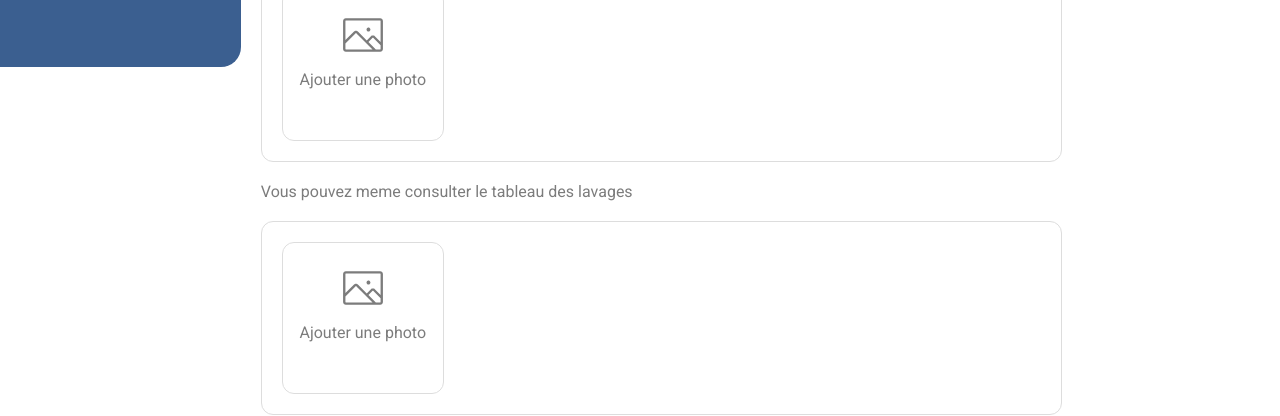
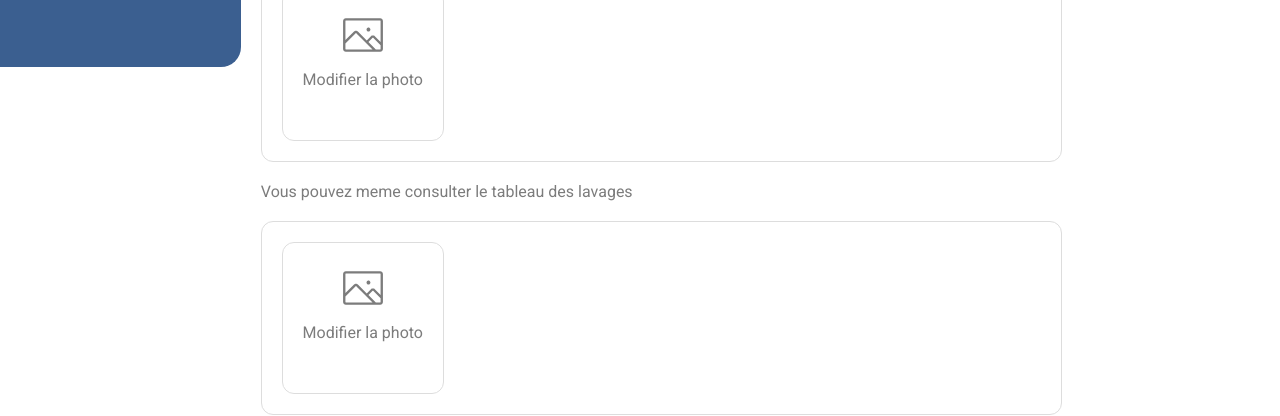
Before and after one commit to mondher0/penista, a React (Vite) app: page /produit/modifier-produit/1 in a window 1280 px wide. Shown: the part 753-1169 px from the top of the page. Built offline with nearby package versions, Linux system fonts and the light colour scheme; no server answers; sample sign-in values are in the browser's storage.

Commit message:
lst update for today

```diff
--- a/src/view/produit/EditSingleProduct.jsx
+++ b/src/view/produit/EditSingleProduct.jsx
@@ -154,7 +154,7 @@ const EditSingleProduct = () => {
                   }}
                 />
                 <img src={image} alt="image" />
-                <p className="photo">Ajouter une photo</p>
+                <p className="photo">Modifier la photo</p>
               </div>
             </div>
             <label htmlFor="prix">
@@ -176,7 +176,7 @@ const EditSingleProduct = () => {
                   }}
                 />
                 <img src={image} alt="image" />
-                <p className="photo">Ajouter une photo</p>
+                <p className="photo">Modifier la photo</p>
               </div>
             </div>
             <div className="input prix">
```
